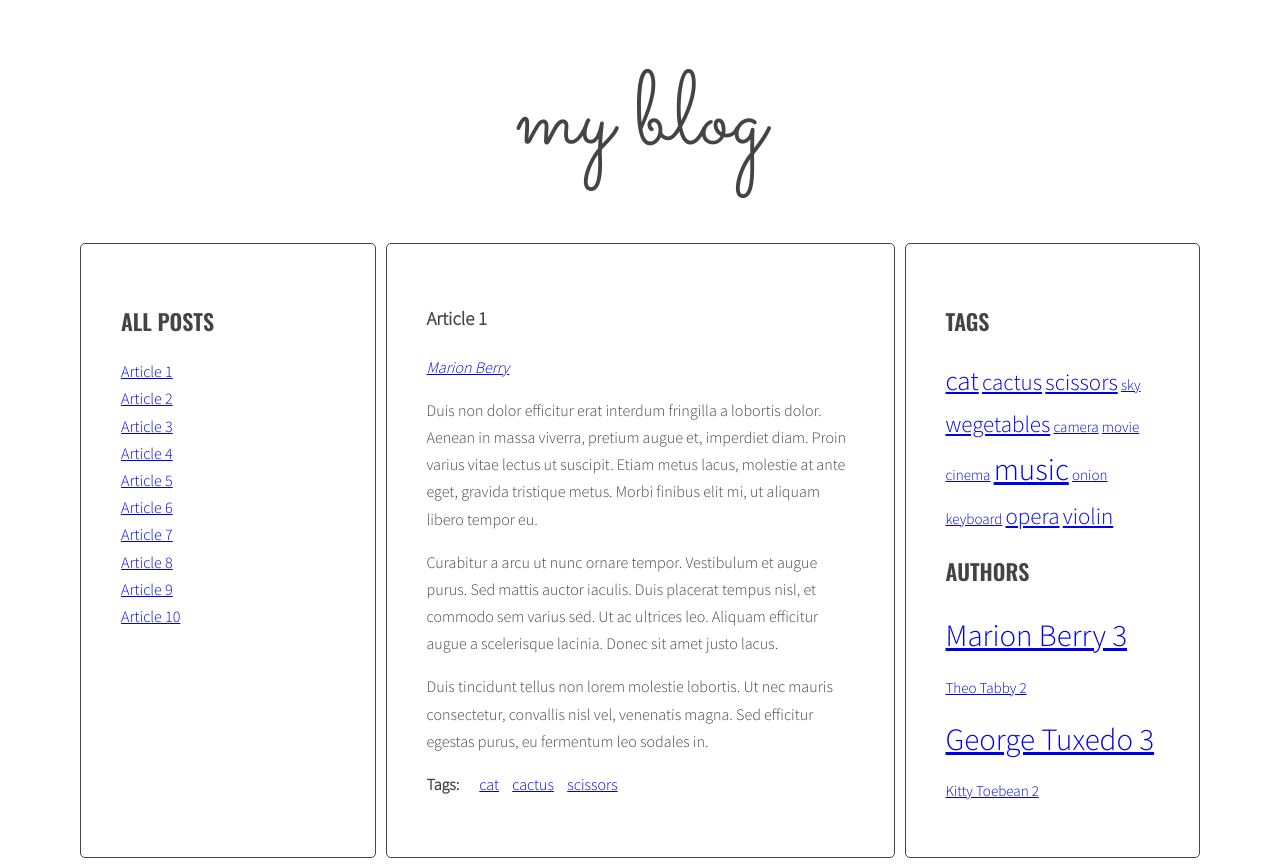
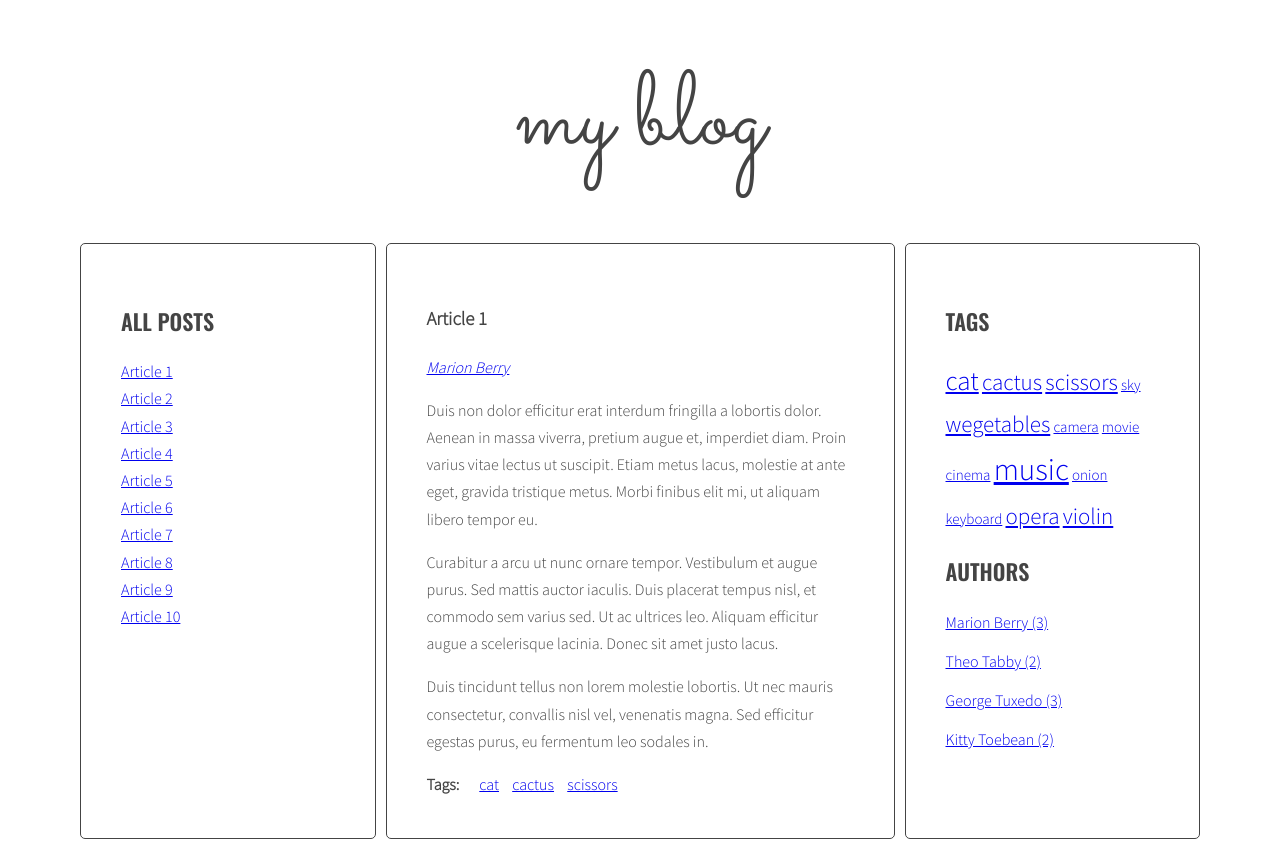
Before and after one commit to Adamm-K/javascript-blog, a website: page index.html in a window 1280 px wide. Drawn offline with nearby package versions, Linux system fonts and the light colour scheme.

Commit message:
task 7.4 v3

```diff
--- a/index.html
+++ b/index.html
@@ -6,6 +6,7 @@
     <meta name="viewport" content="width=device-width, initial-scale=1.0">
     <title>JS - blog</title>
     <link rel="stylesheet" href="css/style.css">
+    <link rel="shortcut icon" href="#">
 </head>
 <body>
     <div class="blog">
@@ -199,16 +200,21 @@
         <li><a href="#{{ id }}"><span>{{ title }}</span></a></li>
       </script>
       <script id="template-tag-link" type="text/x-handlebars-template">
-        <li><a href="#tag-{{ title }}"><span>{{ title }}</span></a></li>
+        <li><a href="#tag-{{ id }}"><span>{{ title }}</span></a></li>
       </script>
       <script id="template-author-link" type="text/x-handlebars-template">
-        <a href="#author-{{ title }}"><span>{{ title }}</span></a>
+        <a href="#author-{{ id }}"><span>{{ title }}</span></a>
       </script>
       <script id="template-tagcloud-link" type="text/x-handlebars-template">
         {{#each tags}}
         <li class="{{className}}"> <a href="#tag-{{ tag }}">{{ tag }} </a></li>
         {{/each}}
       </script>
+      <script id="template-author-cloud-link" type="text/x-handlebars-template">
+        {{#each authors}}
+        <li><a href="#author-{{author}}">{{author}} ({{count}})</a></li>
+        {{/each}}
+      </script>
       <script src="https://cdnjs.cloudflare.com/ajax/libs/handlebars.js/4.1.0/handlebars.min.js"></script>
       <script src="js/script.js"></script>
 </body>
--- a/js/script.js
+++ b/js/script.js
@@ -10,7 +10,8 @@ const templates = {
   articleLink: Handlebars.compile(document.querySelector('#template-article-link').innerHTML),
   tagLink: Handlebars.compile(document.querySelector('#template-tag-link').innerHTML),
   authorLink: Handlebars.compile(document.querySelector('#template-author-link').innerHTML),
-  tagCloudLink: Handlebars.compile(document.querySelector('#template-tagcloud-link').innerHTML)
+  tagCloudLink: Handlebars.compile(document.querySelector('#template-tagcloud-link').innerHTML),
+  authorCloudLink: Handlebars.compile(document.querySelector('#template-author-cloud-link').innerHTML)
 };
 
 {
@@ -325,6 +326,9 @@ const templates = {
       const linkHTML = templates.authorLink(linkHTMLData);
       console.log('generate HTML of the author link');
 
+      /* insert HTML of all the links into the tags wrapper */
+      articleAuthorSelector.innerHTML = linkHTML;
+
       /* [NEW] check if this link is NOT already in allAuthors */
       if (!allAuthors[authorTags]) {
         /* [NEW] add tag to allAuthors object */
@@ -334,33 +338,26 @@ const templates = {
       }
       console.log('allAuthors:', allAuthors);
 
-      /* insert HTML of all the links into the tags wrapper */
-      articleAuthorSelector.innerHTML = linkHTML;
+      /* END LOOP: for every article: */
+    }
 
     /* find authors wrapper */
-      const authorlist = document.querySelector(optAuthorsListSelector);
+    const authorList = document.querySelector(optAuthorsListSelector);
 
     const authorParams = calculateTagsParams(allAuthors);
     console.log('tagsParams:', authorParams);
 
     /* [NEW] create variable for all links HTML code*/
-      let allAuthorsHTML = '';
+    const allAuthorsData = {authors: []};
 
     /* [NEW] START LOOP: for each author in allAuthors */
     for (let author in allAuthors) {
-
-        const authorLinkHTML = '<li><a href="#author-' + author + '" class=' + calculateTagClass(allAuthors[author], authorParams) + '> ' + ' ' + author + ' '  + allAuthors[author]+ ' </a></li>';
-        console.log('authorLinkHTML:', authorLinkHTML);
-
-        /* [NEW] generate code of a link and add it to allAuthorsHTML */
-        allAuthorsHTML += authorLinkHTML;
-        console.log(allAuthorsHTML);
+      allAuthorsData.authors.push({
+        author: author,
+        count: allAuthors[author],
+      });
     }
-
-      authorlist.innerHTML = allAuthorsHTML;
-
-    /* END LOOP: for every article: */
-    }
+    authorList.innerHTML = templates.authorCloudLink(allAuthorsData);
   };
 
   generateAuthors();
```
Lines whose indentation alone changed are shown as unchanged.
